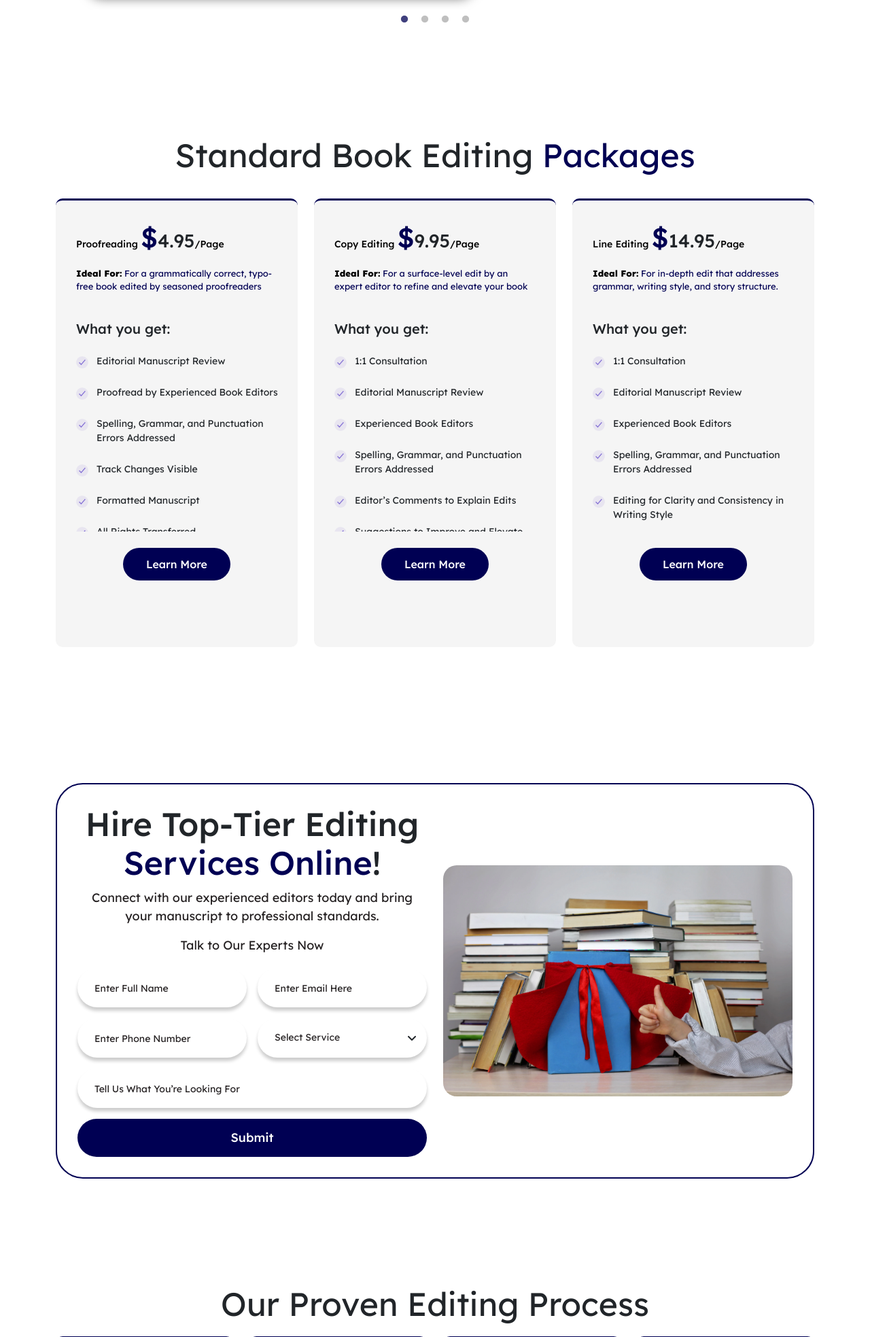
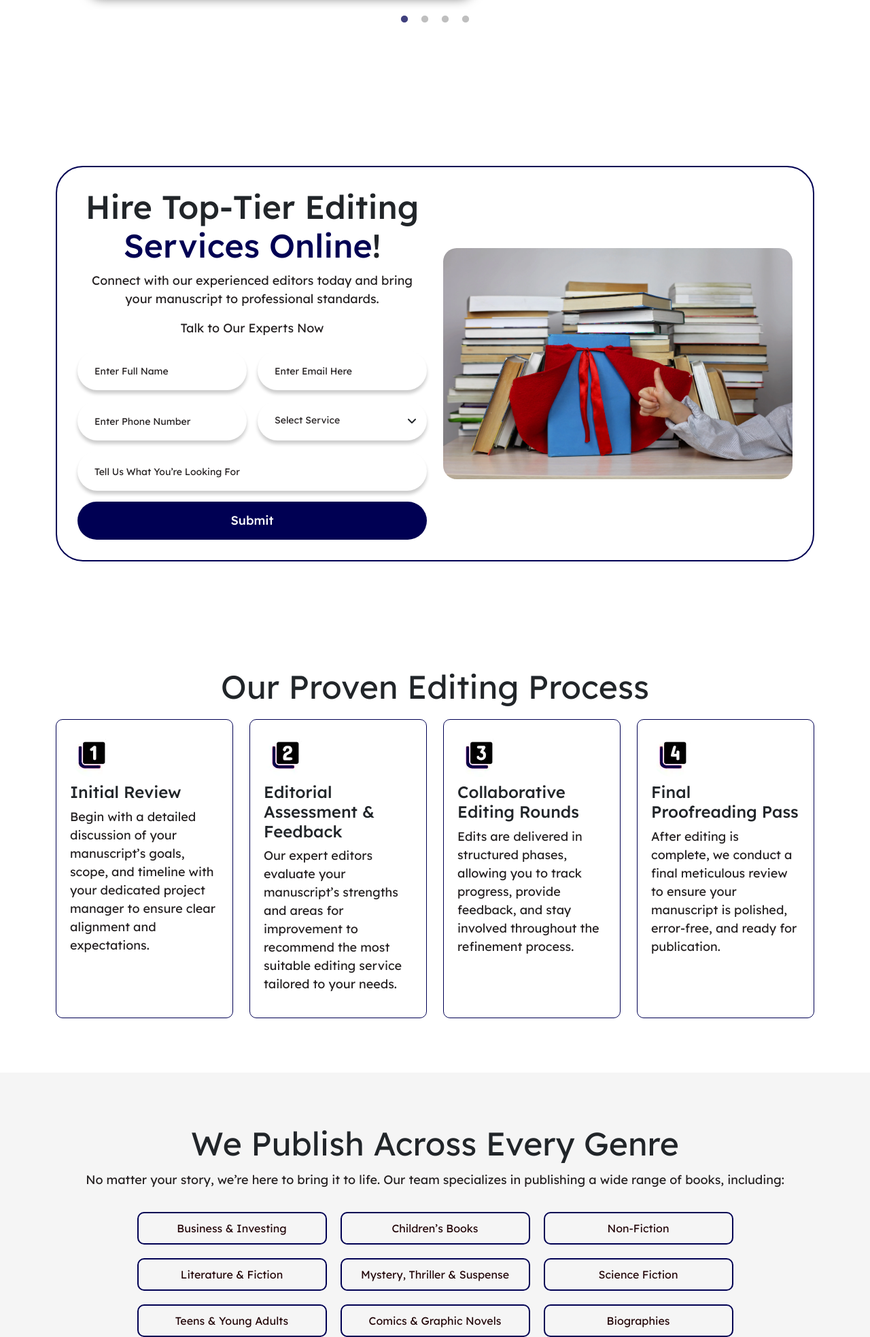
Before and after one commit to mtaharashid23/theauthornest, a PHP site: page /book-editing.php in a window 1280 px wide. Shown: the part 1594-3561 px from the top of the page at 68% size. Run offline with PHP 8.4, Linux system fonts and the light colour scheme; some libraries are stand-ins or nearby versions.

Commit message:
pricing remove

```diff
--- a/book-editing.php
+++ b/book-editing.php
@@ -143,88 +143,6 @@
                             The final step before publication. We eliminate lingering typos, spelling errors, grammar
                             issues, and formatting inconsistencies to deliver a polished, publication-ready manuscript.
                         </p>
-                    </div>
-                </div>
-            </div>
-        </div>
-    </div>
-</section>
-<section class="pricing section" data-aos="fade-down" data-aos-duration="1200">
-    <div class="container">
-        <div class="row">
-            <div class="heading text-center">
-                <h2>Standard Book Editing <span>Packages</span></h2>
-            </div>
-            <div class="col-md-4">
-                <div class="pack-1">
-                    <h3><span style="color:#000; font-size:14px;">Proofreading </span><span>$</span>4.95<span
-                            style="color:#000; font-size:14px;">/Page </span>
-                    </h3>
-                    <p style="color: #000053; font-size: 13px;"><span style="color:#000; font-weight:800;">Ideal
-                            For:</span> For a grammatically correct, typo-free book edited by seasoned
-                        proofreaders</p>
-                    <ul>
-                        <h5>What you get:</h5>
-                        <li>Editorial Manuscript Review</li>
-                        <li>Proofread by Experienced Book Editors</li>
-                        <li>Spelling, Grammar, and Punctuation Errors Addressed</li>
-                        <li>Track Changes Visible</li>
-                        <li>Formatted Manuscript</li>
-                        <li>All Rights Transferred</li>
-                    </ul>
-                    <div class="banner-btns justify-content-center">
-                        <a href="#rfp-top" class="talk-chat">Learn More</a>
-                    </div>
-                </div>
-            </div>
-            <div class="col-md-4">
-                <div class="pack-1">
-                    <h3><span style="color:#000; font-size:14px;">Copy Editing </span><span>$</span>9.95<span
-                            style="color:#000; font-size:14px;">/Page </span></h3>
-                    <p style="color: #000053; font-size: 13px;"><span style="color:#000; font-weight:800;">Ideal
-                            For:</span> For a surface-level edit by an expert editor to refine and elevate your
-                        book</p>
-                    <ul>
-                        <h5>What you get:</h5>
-                        <li>1:1 Consultation</li>
-                        <li>Editorial Manuscript Review</li>
-                        <li>Experienced Book Editors</li>
-                        <li>Spelling, Grammar, and Punctuation Errors Addressed</li>
-                        <li>Editor’s Comments to Explain Edits</li>
-                        <li>Suggestions to Improve and Elevate Narrative Arc and Flow</li>
-                        <li>Track Changes Visible</li>
-                        <li>Formatted Manuscript</li>
-                        <li>All Rights Transferred</li>
-                    </ul>
-                    <div class="banner-btns justify-content-center">
-                        <a href="#rfp-top" class="talk-chat">Learn More</a>
-                    </div>
-                </div>
-            </div>
-            <div class="col-md-4">
-                <div class="pack-1">
-                    <!-- <h4 style="font-size:16px; font-weight: 700;"><span>Author </span>Branding
-                                <span>Bundle</span></h4> -->
-                    <h3><span style="color:#000; font-size:14px;">Line Editing </span><span>$</span>14.95<span
-                            style="color:#000; font-size:14px;">/Page </span></h3>
-                    <p style="color: #000053; font-size: 13px;"><span style="color:#000; font-weight:800;">Ideal
-                            For:</span> For in-depth edit that addresses grammar, writing style, and story
-                        structure.</p>
-                    <ul>
-                        <h5>What you get:</h5>
-                        <li>1:1 Consultation</li>
-                        <li>Editorial Manuscript Review</li>
-                        <li>Experienced Book Editors</li>
-                        <li>Spelling, Grammar, and Punctuation Errors Addressed</li>
-                        <li>Editing for Clarity and Consistency in Writing Style</li>
-                        <li>Editor’s Comments to Explain Edits</li>
-                        <li>Suggestions to Improve and Elevate Narrative Arc and Flow</li>
-                        <li>Track Changes Visible</li>
-                        <li>Formatted Manuscript</li>
-                        <li>All Rights Transferred</li>
-                    </ul>
-                    <div class="banner-btns justify-content-center">
-                        <a href="#rfp-top" class="talk-chat">Learn More</a>
                     </div>
                 </div>
             </div>
```
